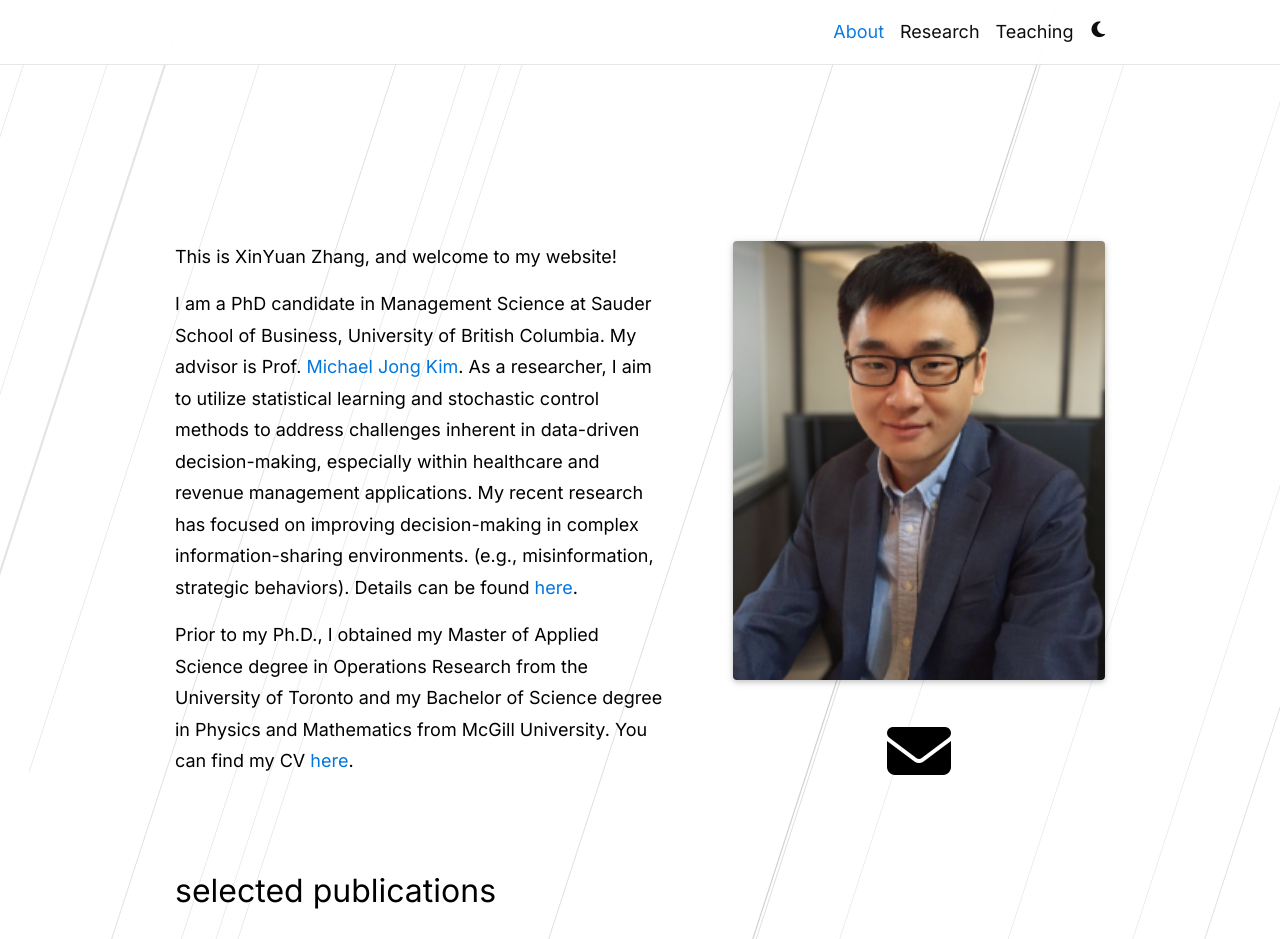
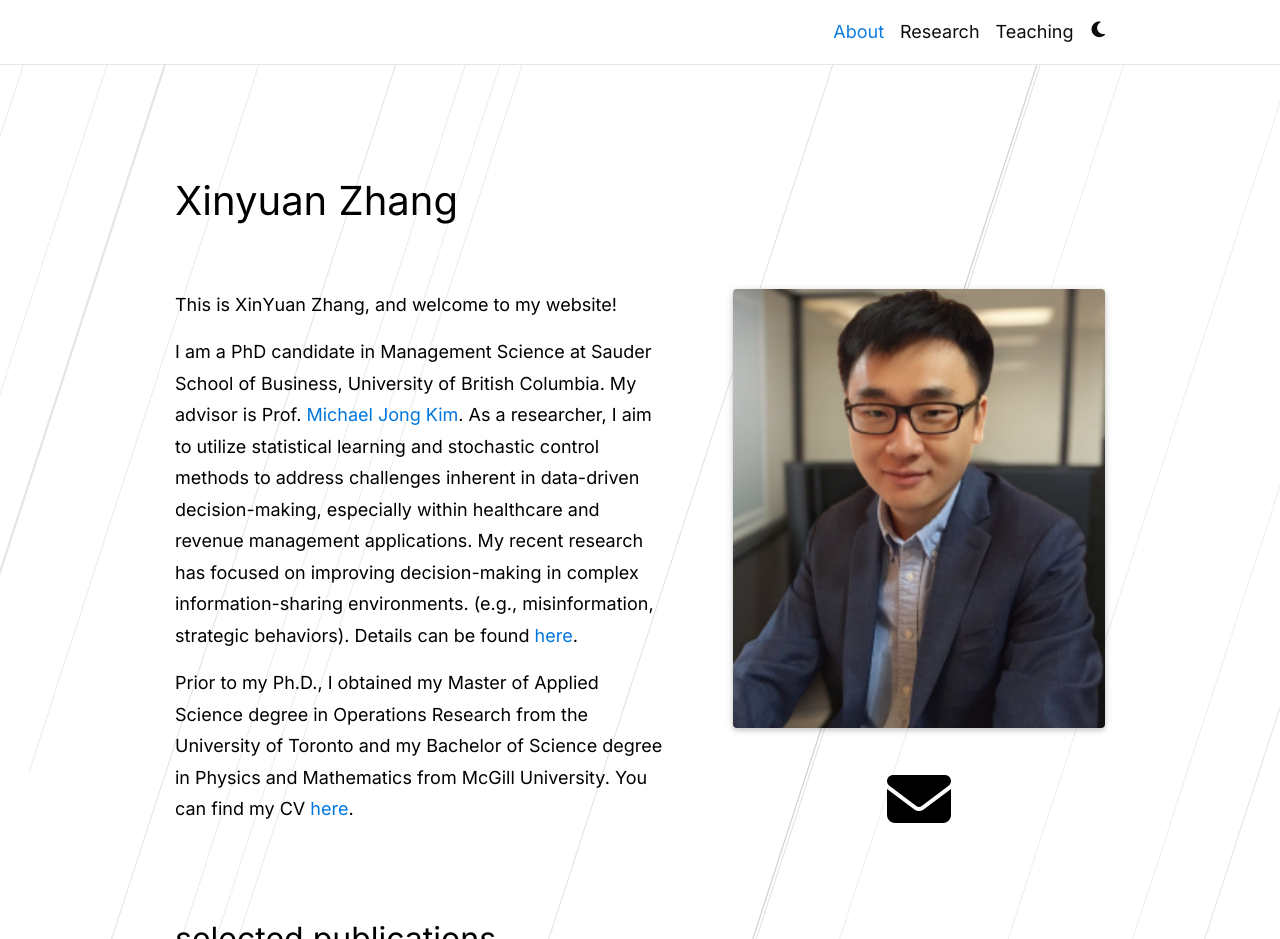
Before and after one commit to xyz2023ca/xyz2023ca.github.io, a Jekyll site: the page built from _pages/about.md, in a window 1280 px wide and 1245 px high, cut to the strip 0-939 px from the top of the window. Built offline with Jekyll 4.4.1, drawn with Linux system fonts in a browser that asks for light colours; full-size pictures stand in for the smaller copies a plugin makes; comment, search, counter and statistics services are not loaded; a style sheet for code colours, icons or effects is not loaded.

Commit message:
Update _config.yml

```diff
--- a/_config.yml
+++ b/_config.yml
@@ -2,7 +2,7 @@
 # Site settings
 # -----------------------------------------------------------------------------
 
-title:    # the website title (if blank, full name will be used instead)
+title: Xinyuan Zhang   # the website title (if blank, full name will be used instead)
 first_name: Xinyuan
 middle_name: Felix
 last_name: Zhang
```
